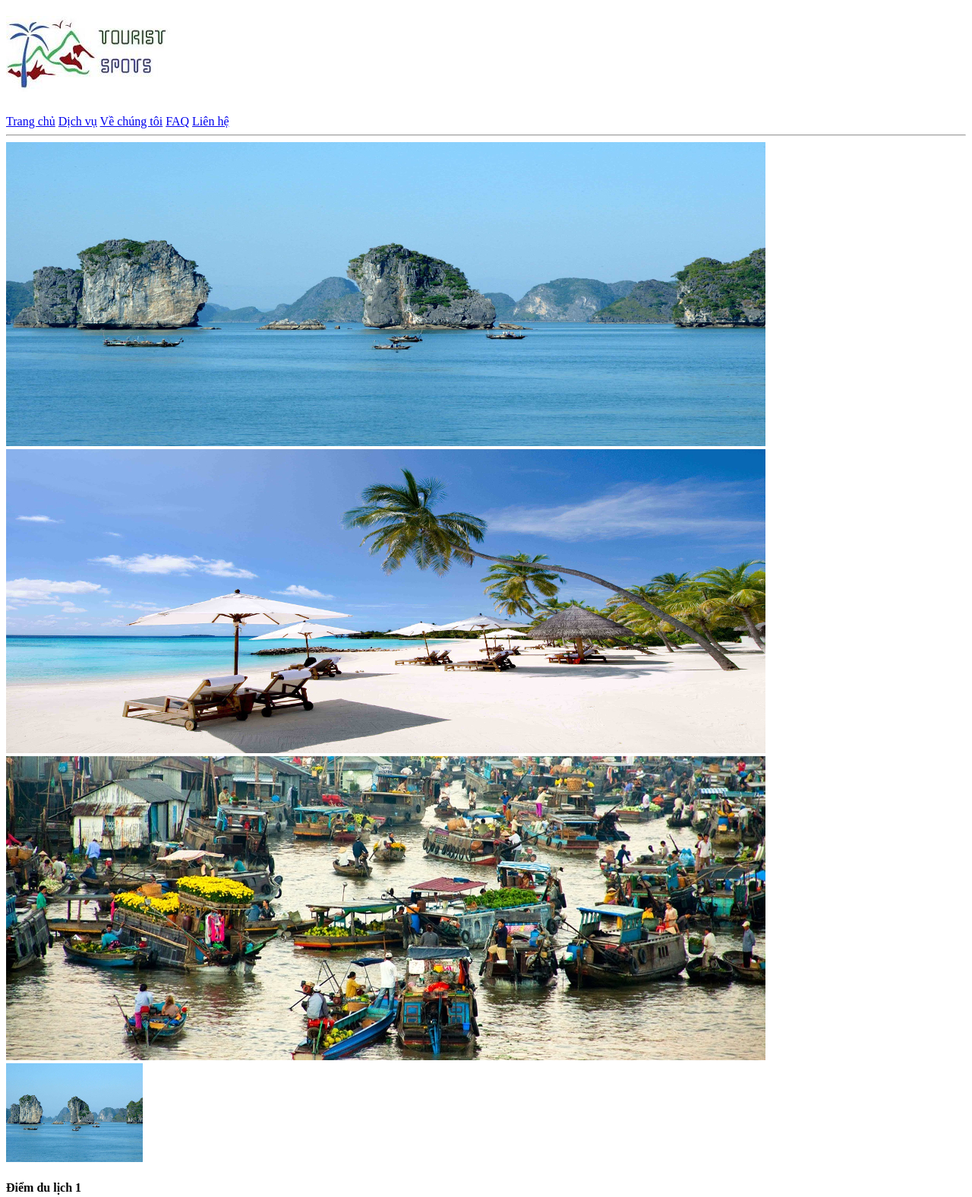
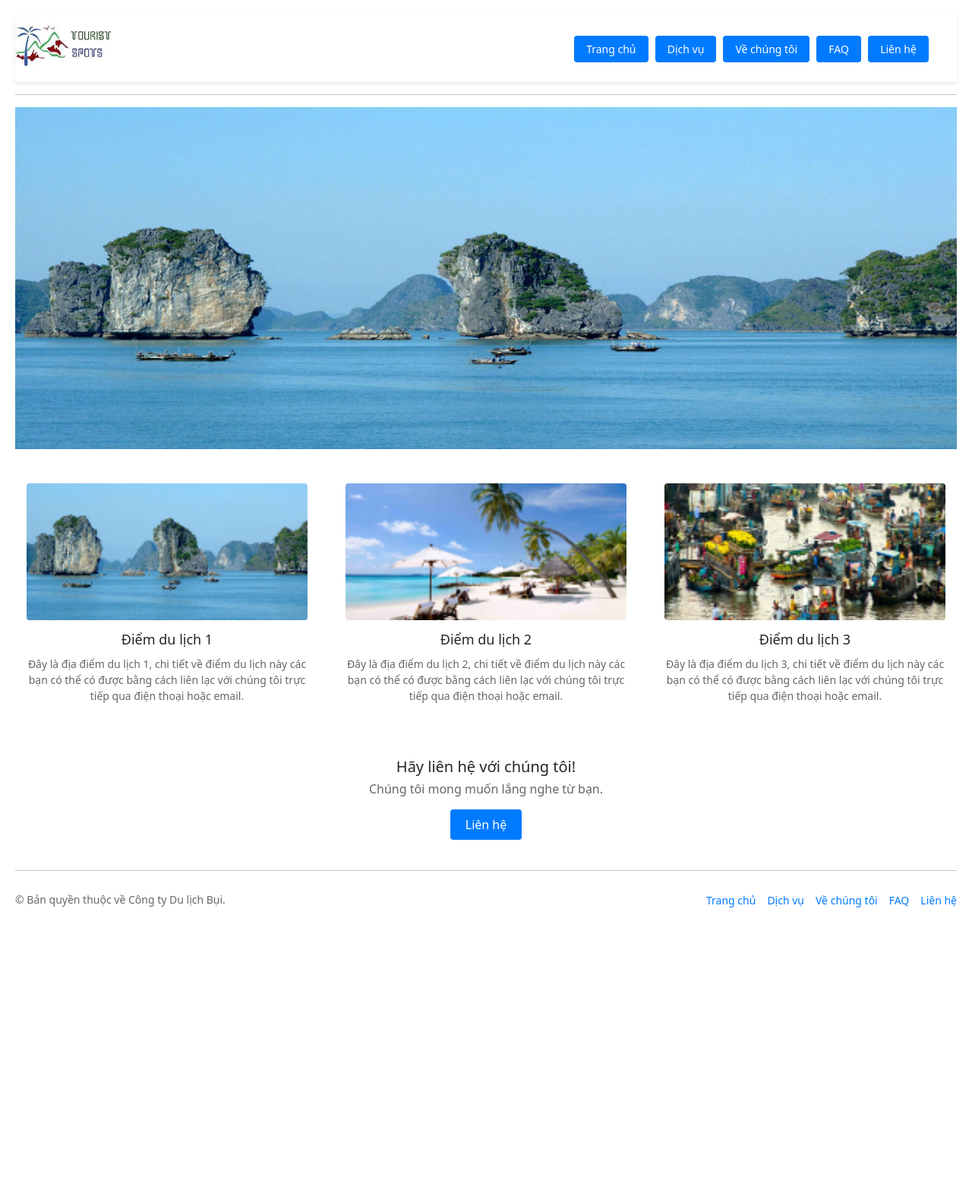
Before and after one commit to khanhdc24v7k515-rgb/CT275DC01-lab1, a plain HTML site: page ex4/website-dulich/index.html in a window 1280 px wide. Shown: the top 1575 px of the page at 76% size. After the commit the page ends 1226 px from the top, so only its background shows below. Drawn offline with nearby package versions, Linux system fonts and the light colour scheme.

Commit message:
cap nhat cau 4 lan 1

```diff
--- /dev/null
+++ b/ex4/website-dulich/about.css
@@ -0,0 +1,187 @@
+body {
+    font-family: Arial, sans-serif;
+    margin: 0;
+    padding: 20px;
+    color: #333;
+    background-color: #fff;
+}
+
+hr {
+    border: 0;
+    border-top: 1px solid #ddd;
+    margin: 20px 0;
+}
+
+/* Header */
+.site-header {
+    display: flex;
+    justify-content: space-between;
+    align-items: center;
+    padding: 10px 0;
+    background-color: #ffffff;
+    position: sticky;
+    top: 0;
+    z-index: 1000;
+    box-shadow: 0 2px 5px rgba(0, 0, 0, 0.1);
+
+}
+/* Responsive cho thiết bị di động (màn hình từ 768px trở xuống) */
+@media screen and (max-width: 768px) {
+    .site-header {
+        flex-direction: column; /* Đưa logo lên trên, menu xuống dưới */
+        padding: 10px;
+        gap: 10px;
+    }
+
+    .logo img {
+        height: 45px; /* Thu nhỏ logo lại cho vừa màn hình điện thoại */
+    }
+
+    .nav-menu {
+        display: flex;
+        flex-wrap: wrap; /* Cho phép các nút menu xuống dòng nếu quá chật */
+        justify-content: center;
+        gap: 5px;        /* Khoảng cách giữa các nút */
+    }
+
+    .nav-menu a {
+        margin-left: 0;  /* Xóa bỏ khoảng cách cứng cũ */
+        padding: 6px 10px; /* Thu nhỏ kích thước nút một chút */
+        font-size: 12px;
+
+    }
+}
+.logo img {
+    height: 60px; /* Điều chỉnh kích thước logo theo ý muốn */
+}
+
+.nav-menu a {
+    text-decoration: none;
+    color: #fff;
+    background-color: #007bff;
+    padding: 8px 16px;
+    margin-left: 5px;
+    border-radius: 4px;
+    font-size: 14px;
+
+}
+
+.nav-menu a:hover {
+    background-color: #0056b3;
+}
+
+/* ************** */
+.vechungtoi{
+    text-align: center;
+}
+
+.cta-section {
+    text-align: center;
+    margin: 40px 0;
+}
+
+.cta-section h4 {
+    font-size: 20px;
+    margin-bottom: 5px;
+}
+
+.cta-section p {
+    color: #666;
+    margin-bottom: 15px;
+}
+
+.btn-contact {
+    display: inline-block;
+    text-decoration: none;
+    color: #fff;
+    background-color: #007bff;
+    padding: 8px 20px;
+    border-radius: 4px;
+}
+
+.btn-contact:hover {
+    background-color: #0056b3;
+}
+
+footer {
+    padding: 10px 0;
+}
+
+.footer-content {
+    display: flex;
+    justify-content: space-between;
+    align-items: center;
+}
+
+.footer-content p {
+    margin: 0;
+    color: #666;
+    font-size: 14px;
+}
+
+.footer-nav {
+    list-style: none;
+    display: flex;
+    margin: 0;
+    padding: 0;
+    gap: 15px;
+}
+
+.footer-nav li a {
+    text-decoration: none;
+    color: #007bff;
+    font-size: 14px;
+}
+
+.footer-nav li a:hover {
+    text-decoration: underline;
+}
+/* Container chung */
+.container {
+    max-width: 1200px;
+    margin: 0 auto;
+    padding: 20px;
+}
+
+/* Bố cục 2 phần (chia đều 6-6 tương ứng 50% mỗi bên) */
+.row-about {
+    display: flex;
+    align-items: center; /* Căn giữa theo chiều dọc */
+    gap: 30px;           /* Khoảng cách giữa hình và chữ */
+}
+
+/* Cột hình ảnh (chiếm 6 phần / 12) */
+.col-img {
+    flex: 0 0 50%;
+}
+
+.col-img img {
+    width: 100%;
+    height: auto;
+    border-radius: 8px; /* Bo tròn góc nhẹ cho đẹp */
+    display: block;
+    object-fit: cover;
+}
+
+/* Cột văn bản (chiếm 6 phần / 12) */
+.col-text {
+    flex: 0 0 50%;
+}
+
+.col-text p {
+    font-size: 15px;
+    color: #555;
+    line-height: 1.6;
+    margin-bottom: 15px;
+}
+
+/* Responsive cho điện thoại (dưới 768px): Chuyển thành xếp dọc */
+@media screen and (max-width: 768px) {
+    .row-about {
+        flex-direction: column; /* Xếp chồng lên nhau */
+    }
+
+    .col-img, .col-text {
+        flex: 0 0 100%; /* Mỗi bên chiếm trọn 100% chiều rộng */
+    }
+}
--- /dev/null
+++ b/ex4/website-dulich/index.css
@@ -0,0 +1,180 @@
+/* Thiết lập chung */
+body {
+    font-family: Arial, sans-serif;
+    margin: 0;
+    padding: 20px;
+    color: #333;
+    background-color: #fff;
+}
+
+hr {
+    border: 0;
+    border-top: 1px solid #ddd;
+    margin: 20px 0;
+}
+
+/* Header */
+.site-header {
+    display: flex;
+    justify-content: space-between;
+    align-items: center;
+    padding: 10px 0;
+    background-color: #ffffff;
+    position: sticky;
+    top: 0;
+    z-index: 1000;
+    box-shadow: 0 2px 5px rgba(0, 0, 0, 0.1);
+}
+/* Responsive cho thiết bị di động (màn hình từ 768px trở xuống) */
+@media screen and (max-width: 768px) {
+    .site-header {
+        flex-direction: column; /* Đưa logo lên trên, menu xuống dưới */
+        padding: 10px;
+        gap: 10px;
+    }
+
+    .logo img {
+        height: 45px; /* Thu nhỏ logo lại cho vừa màn hình điện thoại */
+    }
+
+    .nav-menu {
+        display: flex;
+        flex-wrap: wrap; /* Cho phép các nút menu xuống dòng nếu quá chật */
+        justify-content: center;
+        gap: 5px;        /* Khoảng cách giữa các nút */
+    }
+
+    .nav-menu a {
+        margin-left: 0;  /* Xóa bỏ khoảng cách cứng cũ */
+        padding: 6px 10px; /* Thu nhỏ kích thước nút một chút */
+        font-size: 12px;
+    }
+}
+.logo img {
+    height: 60px; /* Điều chỉnh kích thước logo theo ý muốn */
+}
+
+.nav-menu a {
+    text-decoration: none;
+    color: #fff;
+    background-color: #007bff;
+    padding: 8px 16px;
+    margin-left: 5px;
+    border-radius: 4px;
+    font-size: 14px;
+}
+
+.nav-menu a:hover {
+    background-color: #0056b3;
+}
+
+/* Slider */
+.slider-container {
+    width: 100%;
+    max-height: 450px;
+    overflow: hidden;
+    margin-bottom: 30px;
+}
+
+.slider-container img {
+    width: 100%;
+    height: auto;
+    display: block;
+    object-fit: cover;
+}
+
+/* Danh sách điểm du lịch (3 cột) */
+.spots-section {
+    display: flex;
+    justify-content: space-between;
+    gap: 20px;
+    margin-bottom: 40px;
+}
+
+.spot-card {
+    flex: 1;
+    text-align: center;
+    padding: 15px;
+}
+
+.spot-card img {
+    width: 100%;
+    height: 180px;
+    object-fit: cover;
+    border-radius: 4px;
+}
+
+.spot-card h4 {
+    margin: 15px 0 10px;
+    font-size: 18px;
+}
+
+.spot-card p {
+    font-size: 14px;
+    color: #666;
+    line-height: 1.5;
+}
+
+/* Phần liên hệ (CTA) */
+.cta-section {
+    text-align: center;
+    margin: 40px 0;
+}
+
+.cta-section h4 {
+    font-size: 20px;
+    margin-bottom: 5px;
+}
+
+.cta-section p {
+    color: #666;
+    margin-bottom: 15px;
+}
+
+.btn-contact {
+    display: inline-block;
+    text-decoration: none;
+    color: #fff;
+    background-color: #007bff;
+    padding: 8px 20px;
+    border-radius: 4px;
+}
+
+.btn-contact:hover {
+    background-color: #0056b3;
+}
+
+/* Footer */
+footer {
+    padding: 10px 0;
+}
+
+.footer-content {
+    display: flex;
+    justify-content: space-between;
+    align-items: center;
+}
+
+.footer-content p {
+    margin: 0;
+    color: #666;
+    font-size: 14px;
+}
+
+.footer-nav {
+    list-style: none;
+    display: flex;
+    margin: 0;
+    padding: 0;
+    gap: 15px;
+}
+
+.footer-nav li a {
+    text-decoration: none;
+    color: #007bff;
+    font-size: 14px;
+}
+
+.footer-nav li a:hover {
+    text-decoration: underline;
+}
--- a/ex4/website-dulich/index.html
+++ b/ex4/website-dulich/index.html
@@ -1,81 +1,72 @@
 <!DOCTYPE html>
 <html lang="en">
+
 <head>
 	<meta charset="utf-8" />
-		<meta
-			name="viewport"
-			content="width=device-width, initial-scale=1, shrink-to-fit=no"
-		/>
+	<meta name="viewport" content="width=device-width, initial-scale=1, shrink-to-fit=no" />
+	<link rel="stylesheet" href="index.css">
+	<link href="https://cdn.jsdelivr.net/npm/bootstrap@5.3.8/dist/css/bootstrap.min.css" rel="stylesheet"
+		integrity="sha384-sRIl4kxILFvY47J16cr9ZwB07vP4J8+LH7qKQnuqkuIAvNWLzeN8tE5YBujZqJLB" crossorigin="anonymous">
 	<title>Grid Template for Bootstrap</title>
 </head>
 
 <body>
-		<h1><img src="img/logo.jpg" /></h1>
-		<div>
+	<!-- Header -->
+	<header class="site-header">
+		<h1 class="logo"><img src="img/logo.jpg" alt="Logo" /></h1>
+		<nav class="nav-menu" style="margin: 0% 3% 0% 0%;">
 			<a href="#">Trang chủ</a>
 			<a href="#">Dịch vụ</a>
 			<a href="#">Về chúng tôi</a>
 			<a href="#">FAQ</a>
 			<a href="#">Liên hệ</a>
+		</nav>
+	</header>
+	<hr />
+
+	<!-- Slider -->
+	<section class="slider-container">
+		<div class="slide">
+			<img alt="First slide" src="img/1.jpg" />
 		</div>
-		<hr />
-		<div>
-			<div>
-				<img
-					alt="First slide"
-					src="img/1.jpg"
-				/>
+		<!-- Nếu muốn ẩn các slide sau khi làm hiệu ứng, có thể thêm class ẩn, ở đây giữ cấu trúc mẫu -->
+	</section>
+
+	<!-- Tourist Spots Grid -->
+	<section class="spots-section">
+		<div class="spot-card">
+			<img src="img/11.jpg" alt="Điểm du lịch 1" />
+			<h4>Điểm du lịch 1</h4>
+			<p>Đây là địa điểm du lịch 1, chi tiết về điểm du lịch này các bạn có thể có được bằng cách liên lạc với
+				chúng tôi trực tiếp qua điện thoại hoặc email.</p>
 		</div>
-			<div>
-				<img
-					alt="Second slide"
-					src="img/2.jpg"
-				/>
+		<div class="spot-card">
+			<img src="img/12.jpg" alt="Điểm du lịch 2" />
+			<h4>Điểm du lịch 2</h4>
+			<p>Đây là địa điểm du lịch 2, chi tiết về điểm du lịch này các bạn có thể có được bằng cách liên lạc với
+				chúng tôi trực tiếp qua điện thoại hoặc email.</p>
 		</div>
-			<div>
-				<img
-					alt="Third slide"
-					src="img/3.jpg"
-				/>
+		<div class="spot-card">
+			<img src="img/13.jpg" alt="Điểm du lịch 3" />
+			<h4>Điểm du lịch 3</h4>
+			<p>Đây là địa điểm du lịch 3, chi tiết về điểm du lịch này các bạn có thể có được bằng cách liên lạc với
+				chúng tôi trực tiếp qua điện thoại hoặc email.</p>
 		</div>
-		</div>
-		<div>
-			<img src="img/11.jpg" />
-			<h4>Điểm du lịch 1</h4>
-			<p>
-				Đây là địa điểm du lịch 1, chi tiết về điểm du lịch này các bạn có thể
-				có được bằng cách liên lạc với chúng tôi trực tiếp qua điện thoại hoặc
-				email.
-			</p>
-		</div>
-		<div>
-			<img src="img/12.jpg" />
-			<h4>Điểm du lịch 2</h4>
-			<p>
-				Đây là địa điểm du lịch 2, chi tiết về điểm du lịch này các bạn có thể
-				có được bằng cách liên lạc với chúng tôi trực tiếp qua điện thoại hoặc
-				email.
-			</p>
-		</div>
-		<div>
-			<img src="img/13.jpg" />
-			<h4>Điểm du lịch 3</h4>
-			<p>
-				Đây là địa điểm du lịch 3, chi tiết về điểm du lịch này các bạn có thể
-				có được bằng cách liên lạc với chúng tôi trực tiếp qua điện thoại hoặc
-				email.
-			</p>
-		</div>
-		<div>
+	</section>
+
+	<!-- Call to Action -->
+	<section class="cta-section">
 		<h4>Hãy liên hệ với chúng tôi!</h4>
 		<p>Chúng tôi mong muốn lắng nghe từ bạn.</p>
-			<a href="#">Liên hệ</a>
-		</div>
+		<a href="#" class="btn-contact">Liên hệ</a>
+	</section>
 	<hr />
+
+	<!-- Footer -->
 	<footer>
-			<div>
+		<div class="footer-content">
 			<p>© Bản quyền thuộc về Công ty Du lịch Bụi.</p>
-				<ul>
+			<ul class="footer-nav">
 				<li><a href="#">Trang chủ</a></li>
 				<li><a href="#">Dịch vụ</a></li>
 				<li><a href="#">Về chúng tôi</a></li>
@@ -85,4 +76,5 @@
 		</div>
 	</footer>
 </body>
+
 </html>
```
Also changed, not shown: ex4/website-dulich/about.html (+32 -16 lines), ex4/website-dulich/contact.css (added), ex4/website-dulich/faq.css (added), ex4/website-dulich/service.css (added). Lines whose indentation alone changed are shown as unchanged.
